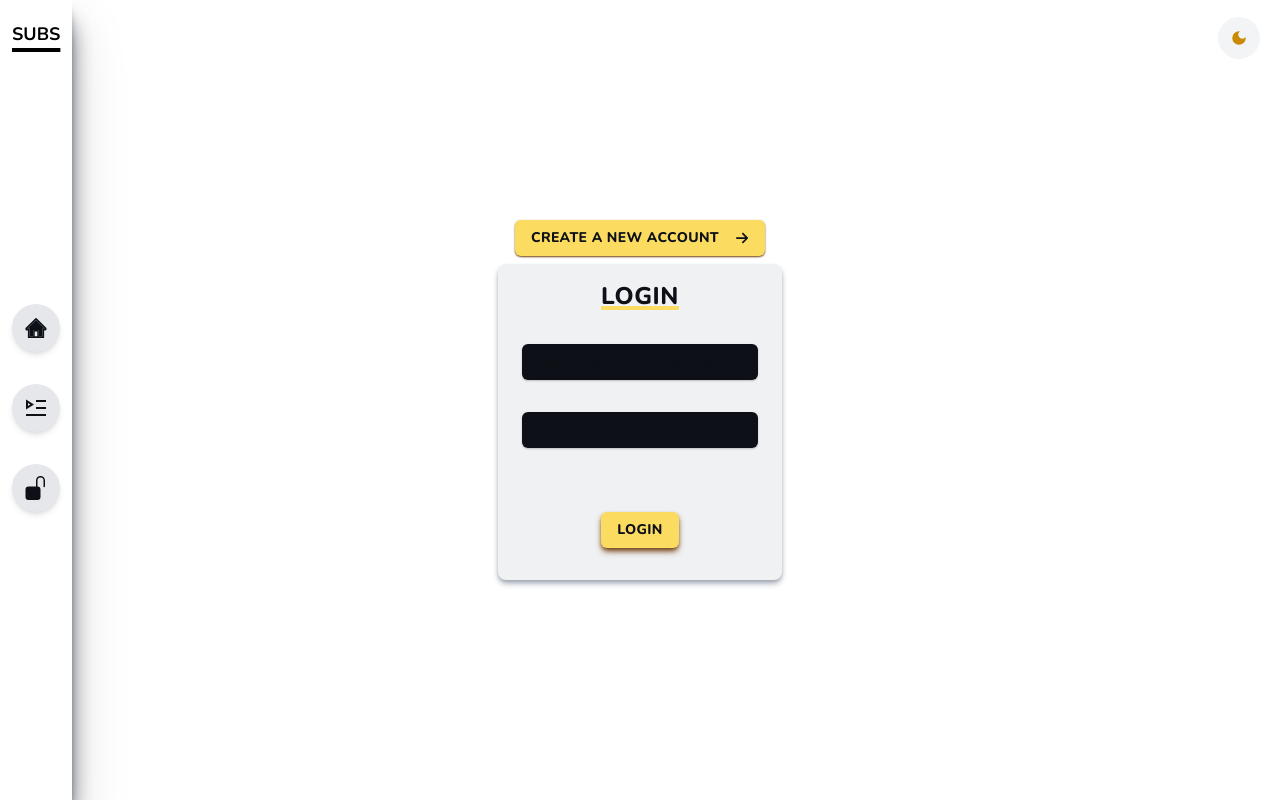
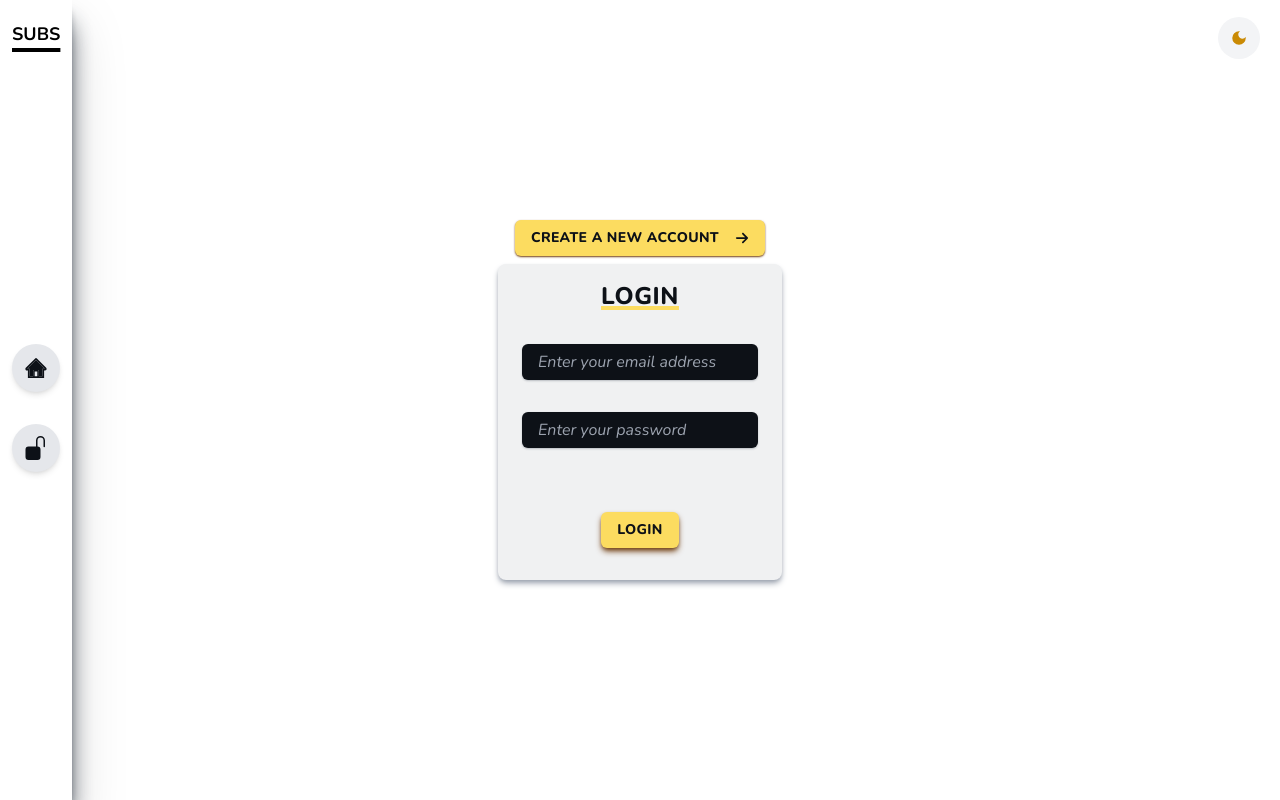
Before and after one commit to DurgeshKr2242/Subscription-Tracker, a Next.js app in the folder client/: page /auth/login in a window 1280 px wide. Built offline with nearby package versions, Linux system fonts and the light colour scheme; no server answers.

Commit message:
deploy changes

```diff
--- a/client/components/Auth/LoginForm.js
+++ b/client/components/Auth/LoginForm.js
@@ -11,8 +11,8 @@ import { signInWithEmailAndPassword } from "firebase/auth";
 import { createOrUpdateUser } from "../../functions/auth";
 
 const LoginForm = () => {
-  const [loginEmail, setLoginEmail] = useState("youngporkey2242@gmail.com");
-  const [password, setPassword] = useState("qwertyuiop");
+  const [loginEmail, setLoginEmail] = useState("");
+  const [password, setPassword] = useState("");
   const [loading, setLoading] = useState(false);
   const router = useRouter();
   const {
--- a/client/components/LandingPage/HeroSection.js
+++ b/client/components/LandingPage/HeroSection.js
@@ -1,10 +1,26 @@
 import React from "react";
 import { motion } from "framer-motion";
+import { useRouter } from "next/router";
+
 import Image from "next/image";
 import track from "./assets/track.png";
 import money from "./assets/money.png";
 import shareFriends from "./assets/shareFriends.png";
+
+import { useGlobalAuthContext } from "../../AuthContext";
 const HeroSection = () => {
+  const { userId, token } = useGlobalAuthContext();
+  const router = useRouter();
+
+  const getStartedHandler = (e) => {
+    e.preventDefault();
+    if (token) {
+      router.push(`/${userId}/all-subscriptions`);
+    } else {
+      router.push("/auth/login");
+    }
+  };
+
   return (
     <div className="flex flex-col items-center w-full">
       {/* ~~~~~~~~~~~~~HERO SECTION~~~~~~~~~~~~~ */}
@@ -22,6 +38,7 @@ const HeroSection = () => {
           remove whatever weight we can off your shoulders.
         </p>
         <motion.button
+          onClick={getStartedHandler}
           whileTap={{ scale: 0.9 }}
           className="px-6 py-2 text-lg font-bold tracking-wide rounded-lg shadow-md shadow-yellow-800 bg-bgyellow text-bgblack"
         >
--- a/client/components/Navbar/Navbar.js
+++ b/client/components/Navbar/Navbar.js
@@ -31,7 +31,7 @@ const Navbar = () => {
   };
 
   return (
-    <div className="fixed z-50 bottom-0 tablet-s:top-0 tablet-s:left-0 flex flex-row tablet-s:flex-col justify-center items-center tablet-s:items-center tablet-s:justify-center w-screen tablet-s:h-screen tablet-s:px-2 pb-6 tablet-s:pt-4 bg-white text-bgblack dark:bg-bgblack dark:text-bgyellow tablet-s:max-h-full max-h-[60px] tablet-s:max-w-[72px] tablet-s:shadow-xl tablet-s:shadow-gray-800 drop-shadow-2xl ">
+    <motion.nav className="fixed z-50 bottom-0 tablet-s:top-0 tablet-s:left-0 flex flex-row tablet-s:flex-col justify-center items-center tablet-s:items-center tablet-s:justify-center w-screen tablet-s:h-screen tablet-s:px-2 pb-6 tablet-s:pt-4 bg-white text-bgblack dark:bg-bgblack dark:text-bgyellow tablet-s:max-h-full max-h-[60px] tablet-s:max-w-[72px] tablet-s:shadow-xl tablet-s:shadow-gray-800 drop-shadow-2xl ">
       <ul className="flex flex-row items-end justify-center gap-4 pt-6 tablet-s:gap-4 tablet-s:flex-col tablet-s:items-center tablet-s:justify-start">
         <li>
           <SideBarIcon
@@ -40,6 +40,8 @@ const Navbar = () => {
             onClick={() => router.push(`/`)}
           />
         </li>
+        {token && (
+          <>
             <li>
               <SideBarIcon
                 text="Subscriptions"
@@ -48,7 +50,6 @@ const Navbar = () => {
               />
             </li>
 
-        {token && (
             <li>
               <SideBarIcon
                 text="People"
@@ -56,6 +57,7 @@ const Navbar = () => {
                 onClick={() => router.push("/people")}
               />
             </li>
+          </>
         )}
         {!token && (
           <li>
@@ -76,7 +78,7 @@ const Navbar = () => {
           </li>
         )}
       </ul>
-    </div>
+    </motion.nav>
   );
 };
 
--- a/client/pages/[userid]/all-subscriptions/index.js
+++ b/client/pages/[userid]/all-subscriptions/index.js
@@ -12,6 +12,11 @@ const AllSubscriptions = () => {
   const [allPost, setAllPost] = useState([]);
   const router = useRouter();
   const { isLoading, token, userId, user } = useGlobalAuthContext();
+
+  useEffect(() => {
+    console.log(token === null);
+    if (token === null) router.push("/");
+  }, []);
 
   const getNoOfDays = (date1, date2) => {
     var Difference_In_Time = date2.getTime() - date1.getTime();
--- a/client/pages/[userid]/edit/[pid].js
+++ b/client/pages/[userid]/edit/[pid].js
@@ -1,8 +1,14 @@
-import React from "react";
+import React, { useEffect } from "react";
 // import EditSubscriptionForm from "../../../components/AllSubscriptions/NewSubscriptionForm";
 import EditSubscriptionForm from "../../../components/AllSubscriptions/EditSubscription/EditSubscriptionForm";
+import { useRouter } from "next/router";
+const Edit = () => {
+  const router = useRouter();
 
-const Edit = () => {
+  useEffect(() => {
+    console.log(token === null);
+    if (token === null) router.push("/");
+  }, []);
   return (
     <div className="flex flex-col items-center justify-center w-screen min-h-screen h-[100%] pt-28 pb-28 gap-2 bg-white dark:bg-bgblack dark:text-white ">
       <EditSubscriptionForm />
--- a/client/pages/[userid]/new.js
+++ b/client/pages/[userid]/new.js
@@ -1,8 +1,17 @@
-import React from "react";
+import React, { useEffect } from "react";
 // import NewSubscriptionForm from "../../components/AllSubscriptions/NewSubscriptionForm";
 import NewSubscriptionForm from "../../components/AllSubscriptions/NewSubscriptionForm";
+import { useRouter } from "next/router";
+import { useGlobalAuthContext } from "../../AuthContext";
+const New = () => {
+  const router = useRouter();
+  const { token } = useGlobalAuthContext();
 
-const New = () => {
+  useEffect(() => {
+    console.log(token === null);
+    if (token === null) router.push("/");
+  }, []);
+
   return (
     <div className="flex flex-col items-center justify-center w-screen min-h-screen h-[100%] pt-28 pb-28 gap-2 bg-white dark:bg-bgblack dark:text-white ">
       <NewSubscriptionForm />
--- a/client/pages/people/index.js
+++ b/client/pages/people/index.js
@@ -1,9 +1,20 @@
-import React from "react";
+import React, { useEffect } from "react";
+import { useGlobalAuthContext } from "../../AuthContext";
+import { useRouter } from "next/router";
+
 import Head from "next/head";
 import FriendsSection from "../../components/People/FriendsSection";
 import TopSection from "../../components/People/TopSection";
 
 const index = () => {
+  const { token } = useGlobalAuthContext();
+  const router = useRouter();
+
+  useEffect(() => {
+    console.log(token === null);
+    if (token === null) router.push("/");
+  }, []);
+
   <Head>
     <meta
       name="description"
@@ -16,6 +27,7 @@ const index = () => {
     />
     <title>Your Subs</title>
   </Head>;
+
   return (
     <div className="w-screen tablet-s:pb-6 pb-14 min-h-screen h-100% dark:bg-bgblack dark:text-white flex flex-col items-center gap-14">
       <TopSection />
```
Lines whose indentation alone changed are shown as unchanged.
